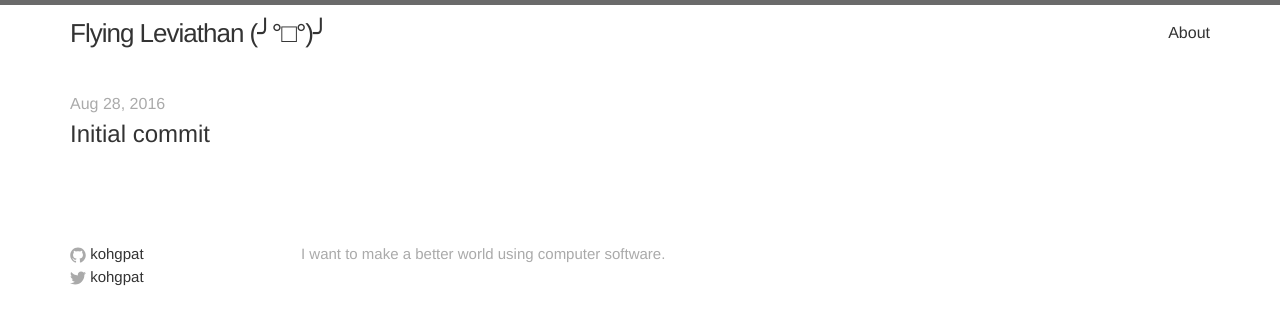
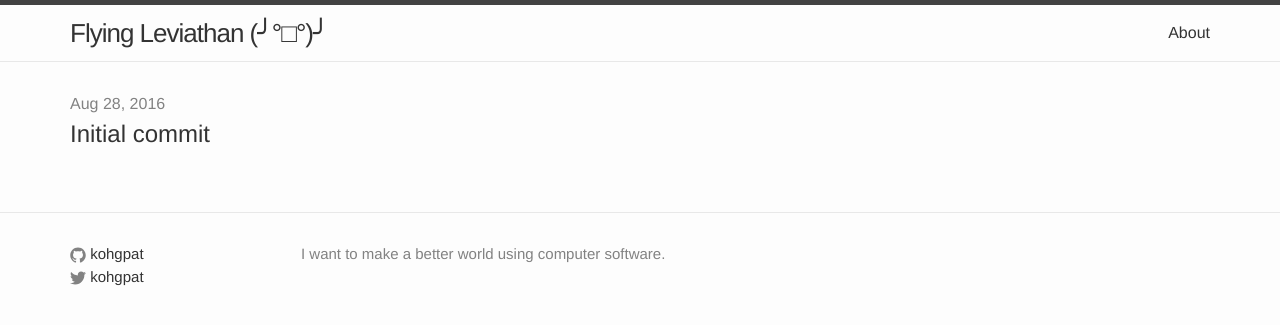
Before and after one commit to kohgpat/kohgpat.github.io, a Jekyll site: the page built from index.html, in a window 1280 px wide. Shown: the top 325 px of the page. Built offline with Jekyll 4.4.1, drawn with Linux system fonts in a browser that asks for light colours.

Commit message:
Change background and grey color vars in leviathan

```diff
--- a/_sass/leviathan.scss
+++ b/_sass/leviathan.scss
@@ -9,10 +9,10 @@
 $spacing-unit:     30px !default;
 
 $text-color:       #333 !default;
-$background-color: #fff !default;
+$background-color: #fdfdfd !default;
 $brand-color:      #333 !default;
 
-$grey-color:       #aaa !default;
+$grey-color:       #828282 !default;
 $grey-color-light: lighten($grey-color, 40%) !default;
 $grey-color-dark:  darken($grey-color, 25%) !default;
 
```
